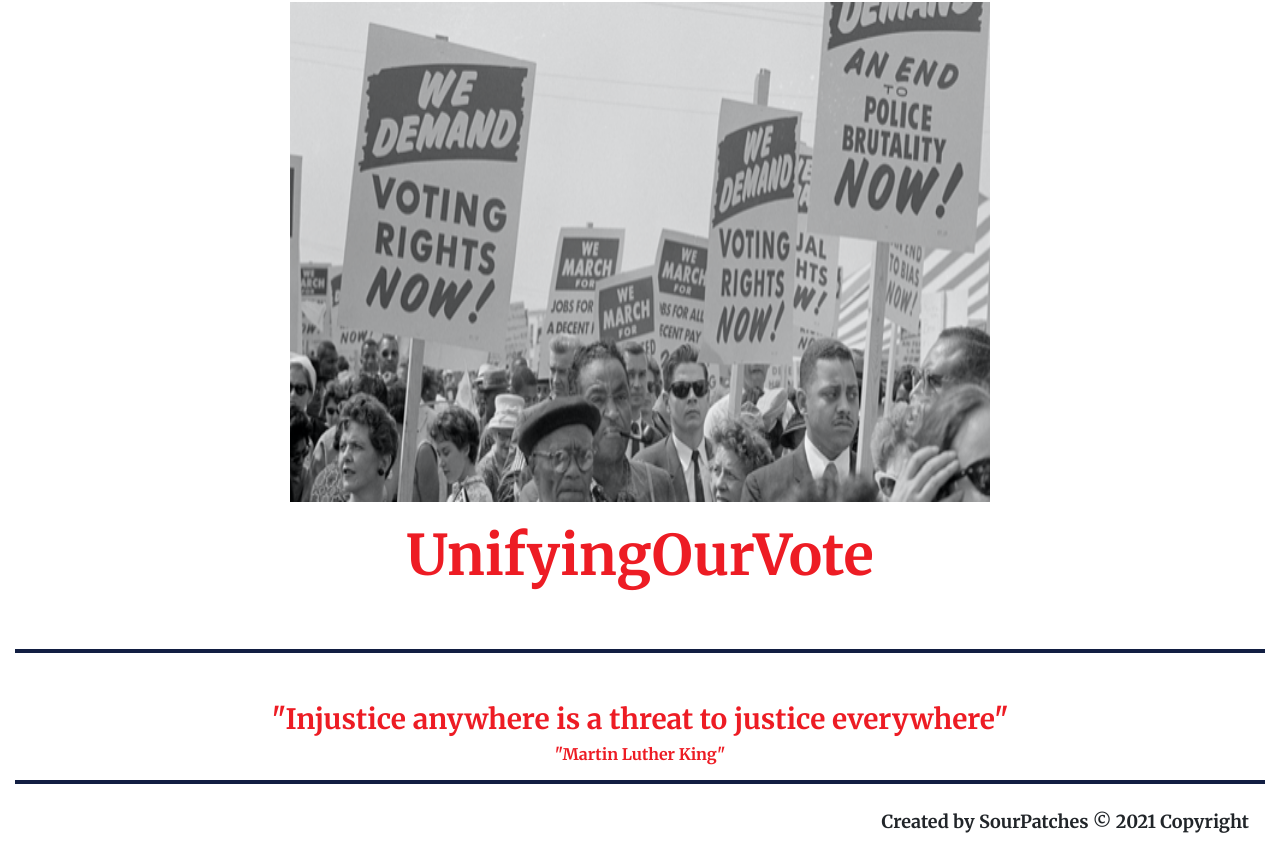
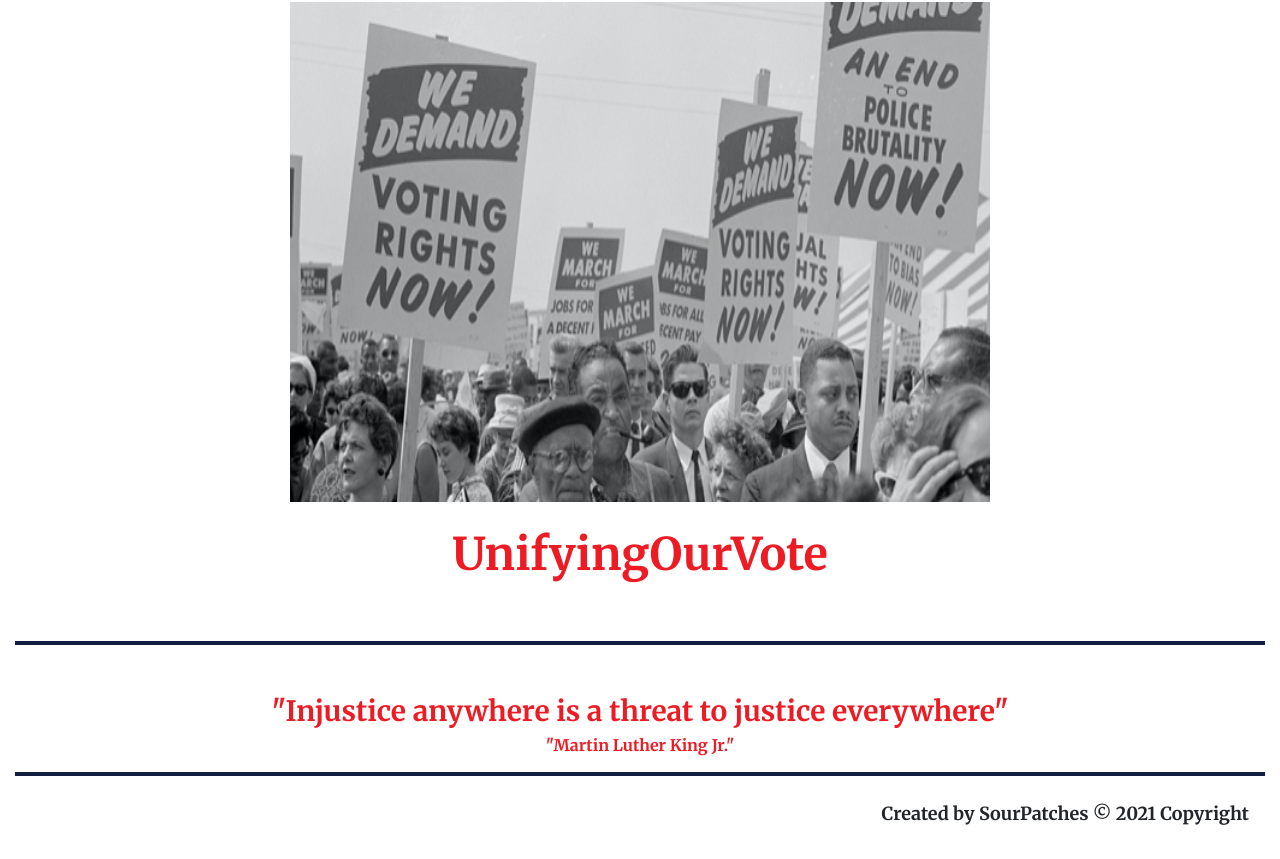
Before and after one commit to Wendyf02/UnifyingOurVote, a React (Create React App) app in the folder client/: page / in a window 1280 px wide. Shown: the part 2603-3462 px from the top of the page. Built offline with nearby package versions, Linux system fonts and the light colour scheme.

Commit message:
updated css

```diff
--- a/client/src/components/Home/index.js
+++ b/client/src/components/Home/index.js
@@ -64,7 +64,7 @@ function Home() {
 
           <hr/>
               <h3 className="text-center font-weight-bold" id="quote2"> "Injustice anywhere is a threat to justice everywhere" </h3>
-              <h6 className="text-center font-weight-bold" > "Martin Luther King" </h6>
+              <h6 className="text-center font-weight-bold" > "Martin Luther King Jr." </h6>
           <hr/>
 
     </Container>
--- a/client/src/components/Home/style.css
+++ b/client/src/components/Home/style.css
@@ -33,55 +33,52 @@
 h1 {
     font: weight 50;
     font-size: 48px;
-    /* font-family: 'Merriweather', serif; */
 	color: rgb(245, 243, 243);
 }
 
-h2{
+h2, h5{
     color: rgb(18, 30, 66);
-    /* font-family: 'Merriweather', serif; */
-}
 
-h3 {
-    color: rgb(237, 28, 36);
-    /* font-family: 'Merriweather', serif; */
-}
-
-h5 {
-    color: rgb(18, 30, 66);
-    /* font-family: 'Merriweather', serif; */
 }
 
 
 
-h4 {
+
+
+
+
+h4, h3, h6 {
     color: rgb(237, 28, 36);
-    /* font-family: 'Merriweather', serif; */
+
 }
 
 
 
-h6 {
-    color: rgb(237, 28, 36);
-    /* font-family: 'Merriweather', serif; */
-}
 
 #aboutus {
     margin-top: 100px;
     margin-bottom: 50px;;
-    /* font-family: 'Merriweather', serif; */
+
 }
+
+@media only screen and (max-width: 760px) {
+
+    #aboutus  {
+        font-size: 2.75rem !important;
+    }
+}
+
 @media only screen and (max-width: 560px) {
 
     #aboutus  {
-        font-size: 3rem !important;
+        font-size: 2.5rem !important;
     }
 }
 
 
  @media only screen and (max-width: 375px) {
     #aboutus  {
-        font-size: 2.50rem !important;
+        font-size: 2rem !important;
       }
 
  }
@@ -102,7 +99,6 @@ h6 {
 
 #quote1 {
  margin-top: 30px;
- /* font-family: 'Merriweather', serif; */
 }
 
 #quote2 {
@@ -128,7 +124,7 @@ hr {
     right: 0;
     margin-right: 30px;
     margin: 5px;
-    /* font-family: 'Merriweather', serif; */
+
   }
 
 .login:hover, .signup:hover {
@@ -139,15 +135,14 @@ hr {
 }
 
 #unitevote {
-        font: size 45px;
+        font-size:  45px;
         font-weight: bold;
         color: rgb(237, 28, 36);
-        margin-top: 10px;
-        /* font-family: 'Merriweather', serif; */
-        margin-top: 20px;
+        margin-top: 25px;
         margin-bottom: 60px;
 
 }
+
 @media only screen and (max-width: 1000px) {
 
     #unitevote {
```
